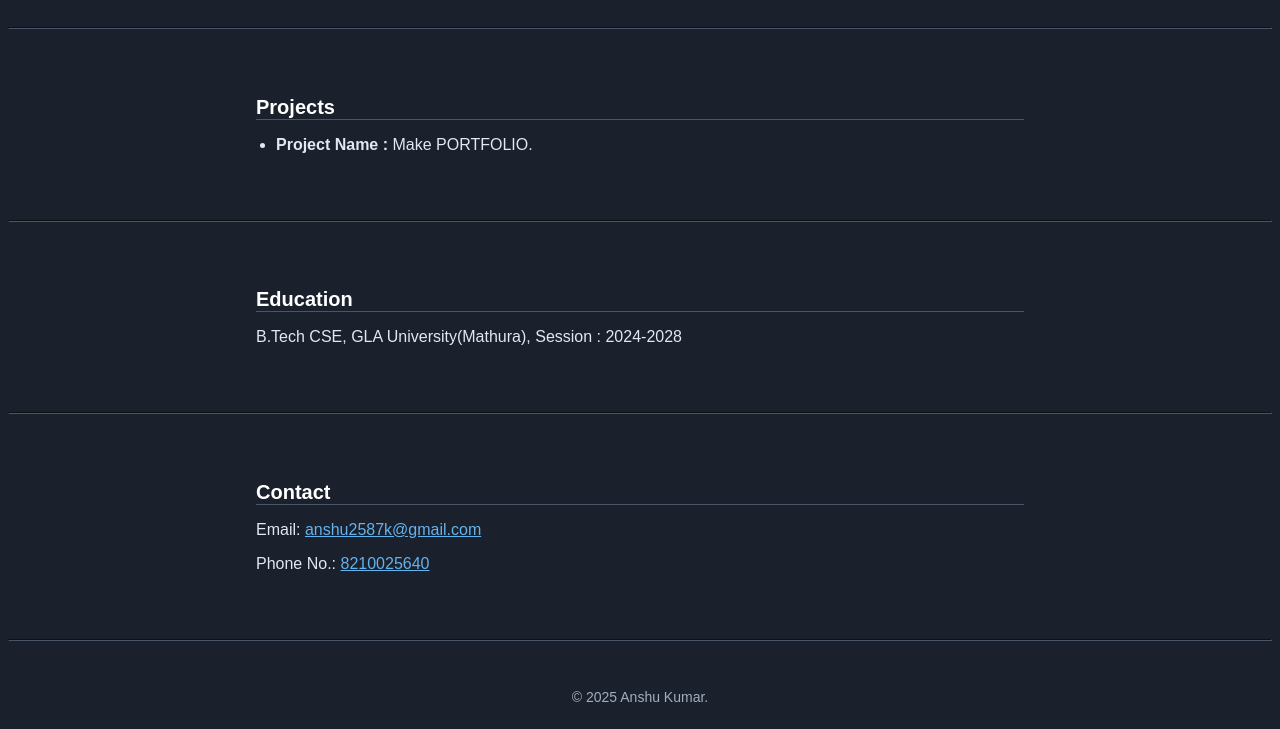
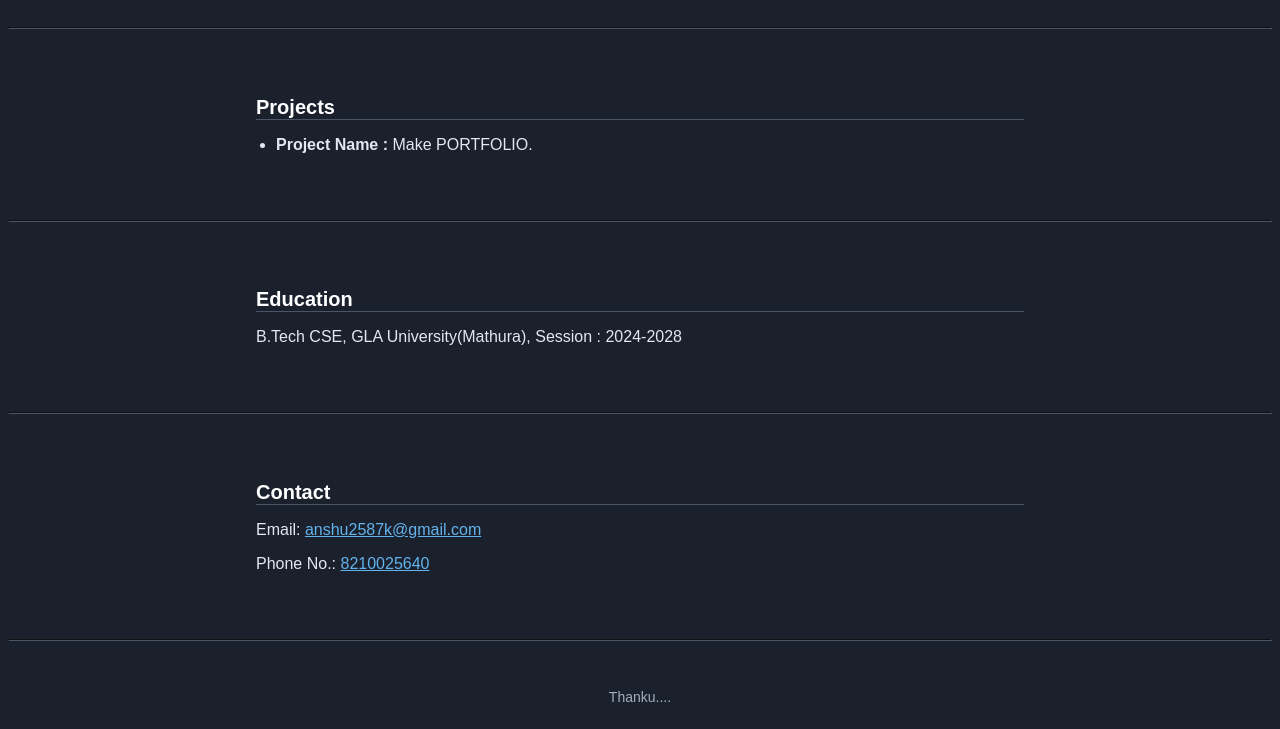
Before and after one commit to ashjha118/Portfolio, a plain HTML site: page index.html in a window 1280 px wide. Shown: the part 676-1405 px from the top of the page. Drawn offline with Linux system fonts and the light colour scheme.

Commit message:
index.html

```diff
--- a/index.html
+++ b/index.html
@@ -69,7 +69,7 @@
 
   <!-- Footer -->
   <footer class="footer">
-    &copy; 2025 Anshu Kumar.
+      Thanku....
   </footer>
 </body>
 </html>
```
